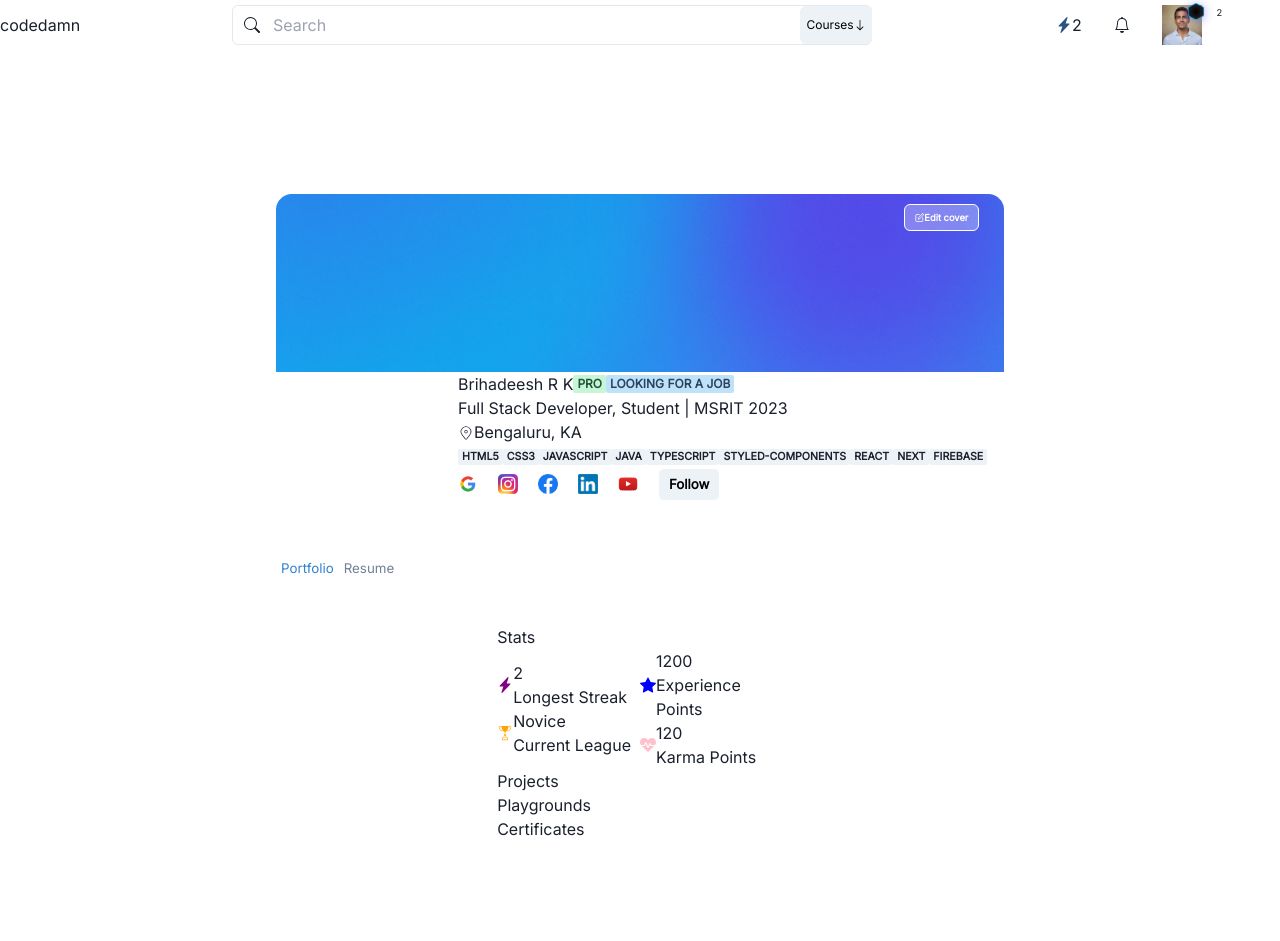
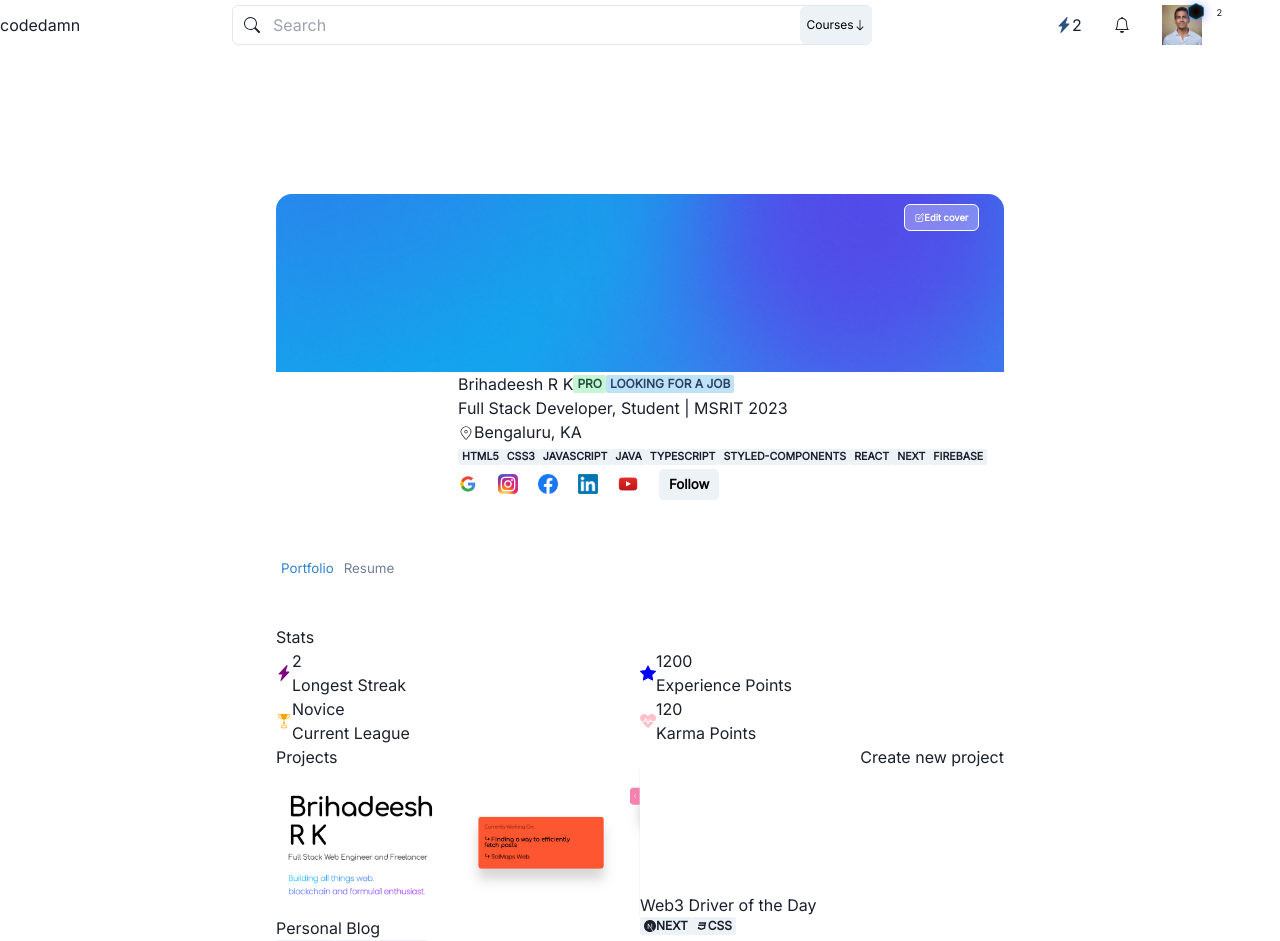
Before and after one commit to Brihadeeshrk/codedamn-portfolio, a Next.js app: page / in a window 1280 px wide. Shown: the top 941 px of the page. Built offline with nearby package versions, Linux system fonts and the light colour scheme.

Commit message:
projects ok

```diff
--- /dev/null
+++ b/src/components/Portfolio/Projects/ProjectCard.tsx
@@ -0,0 +1,49 @@
+import { Badge, Box, Flex, Icon, Image, Text } from "@chakra-ui/react";
+import React from "react";
+import { Project } from "./index";
+
+type ProjectCardProps = {
+  ProjectStats: Project;
+};
+
+const ProjectCard: React.FC<ProjectCardProps> = ({ ProjectStats }) => {
+  return (
+    <Flex
+      width="100s%"
+      className="bg-slate-100 p-2 mt-2 rounded-lg"
+      direction="column"
+    >
+      <Flex align="center" justify="center" className="mb-2">
+        {ProjectStats.banner ? (
+          <Image
+            src={ProjectStats.banner}
+            alt={ProjectStats.title}
+            height={{ sm: "50px", md: "50%" }}
+            width={{ sm: "150px", md: "100%" }}
+            className="rounded-lg"
+          />
+        ) : (
+          <Box
+            className="bg-slate-400 rounded-lg"
+            height={{ sm: "50px", md: "100px" }}
+            width={{ sm: "150px", md: "100%" }}
+          ></Box>
+        )}
+      </Flex>
+      <Flex align="start" direction="column">
+        <Text className="font-bold text-sm">{ProjectStats.title}</Text>
+      </Flex>
+      <Flex align="center">
+        {ProjectStats.stack.map((item, index) => (
+          <Badge key={index}>
+            <Flex direction="row" align="center" className="">
+              <Icon as={item.icon} className="mr-1" />
+              <Text className="text-xs">{item.name}</Text>
+            </Flex>
+          </Badge>
+        ))}
+      </Flex>
+    </Flex>
+  );
+};
+export default ProjectCard;
--- a/src/components/Portfolio/Projects/index.tsx
+++ b/src/components/Portfolio/Projects/index.tsx
@@ -1,8 +1,98 @@
 import React from "react";
+import { Flex, Icon, Text } from "@chakra-ui/react";
+
+import { AiFillHtml5 } from "react-icons/ai";
+import { FaReact } from "react-icons/fa";
+import { DiCss3Full, DiJava, DiJavascript1 } from "react-icons/di";
+import {
+  SiTypescript,
+  SiNextdotjs,
+  SiGatsby,
+  SiPython,
+  SiFirebase,
+} from "react-icons/si";
+import ProjectCard from "./ProjectCard";
 
 type indexProps = {};
 
+export type Project = {
+  banner?: string;
+  title: string;
+  stack: Tech[];
+};
+
+export type Tech = {
+  icon: typeof Icon.arguments;
+  name: string;
+};
+
+const Projects: Project[] = [
+  {
+    banner: "/assets/briha.png",
+    title: "Personal Blog",
+    stack: [
+      { icon: FaReact, name: "React" },
+      { icon: DiJavascript1, name: "JavaScript" },
+    ],
+  },
+  {
+    banner: "",
+    title: "Web3 Driver of the Day",
+    stack: [
+      { icon: SiNextdotjs, name: "Next" },
+      { icon: DiCss3Full, name: "CSS" },
+    ],
+  },
+  {
+    banner: "",
+    title: "Web3 Driver of the Day",
+    stack: [
+      { icon: SiNextdotjs, name: "Next" },
+      { icon: DiCss3Full, name: "CSS" },
+    ],
+  },
+  {
+    banner: "",
+    title: "Web3 Driver of the Day",
+    stack: [
+      { icon: SiNextdotjs, name: "Next" },
+      { icon: DiCss3Full, name: "CSS" },
+    ],
+  },
+];
+
 const index: React.FC<indexProps> = () => {
-  return <div>Projects</div>;
+  return (
+    <Flex direction="column" justify="center" className="mt-8" width="100%">
+      <Flex justify="space-between" align="center">
+        <Text className="font-bold text-xl mb-2">Projects</Text>
+        <Text className="font-bold text-xs mb-2 text-indigo-700">
+          Create new project
+        </Text>
+      </Flex>
+      {/* {Projects.map((item, index) => (
+        <>
+          <Flex direction="row" align="center" justify="center" width="100%">
+            <Flex width="50%" direction="column">
+              {index % 2 === 0 && <ProjectCard ProjectStats={item} key={index} />}
+            </Flex>
+            <Flex width="50%" direction="column">
+              {index % 2 !== 0 && <ProjectCard ProjectStats={item} key={index} />}
+            </Flex>
+          </Flex>
+        </>
+      ))} */}
+      <Flex direction="row" align="center" justify="center" width="100%">
+        <Flex width="50%" direction="column" className="mr-2">
+          <ProjectCard ProjectStats={Projects[0]} />
+          <ProjectCard ProjectStats={Projects[2]} />
+        </Flex>
+        <Flex width="50%" direction="column">
+          <ProjectCard ProjectStats={Projects[1]} />
+          <ProjectCard ProjectStats={Projects[3]} />
+        </Flex>
+      </Flex>
+    </Flex>
+  );
 };
 export default index;
```
Also changed, not shown: public/assets/briha.png (added).
